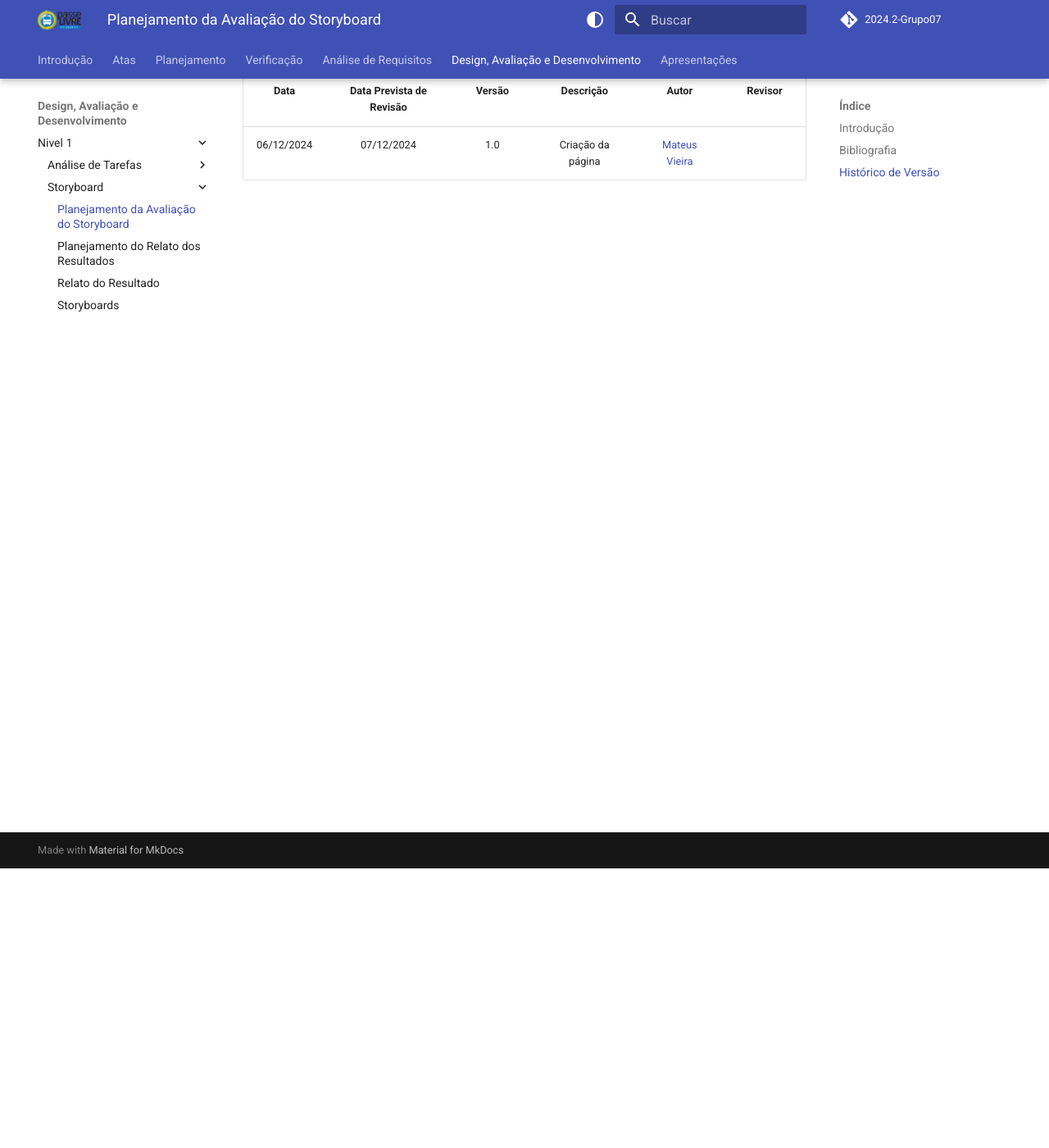
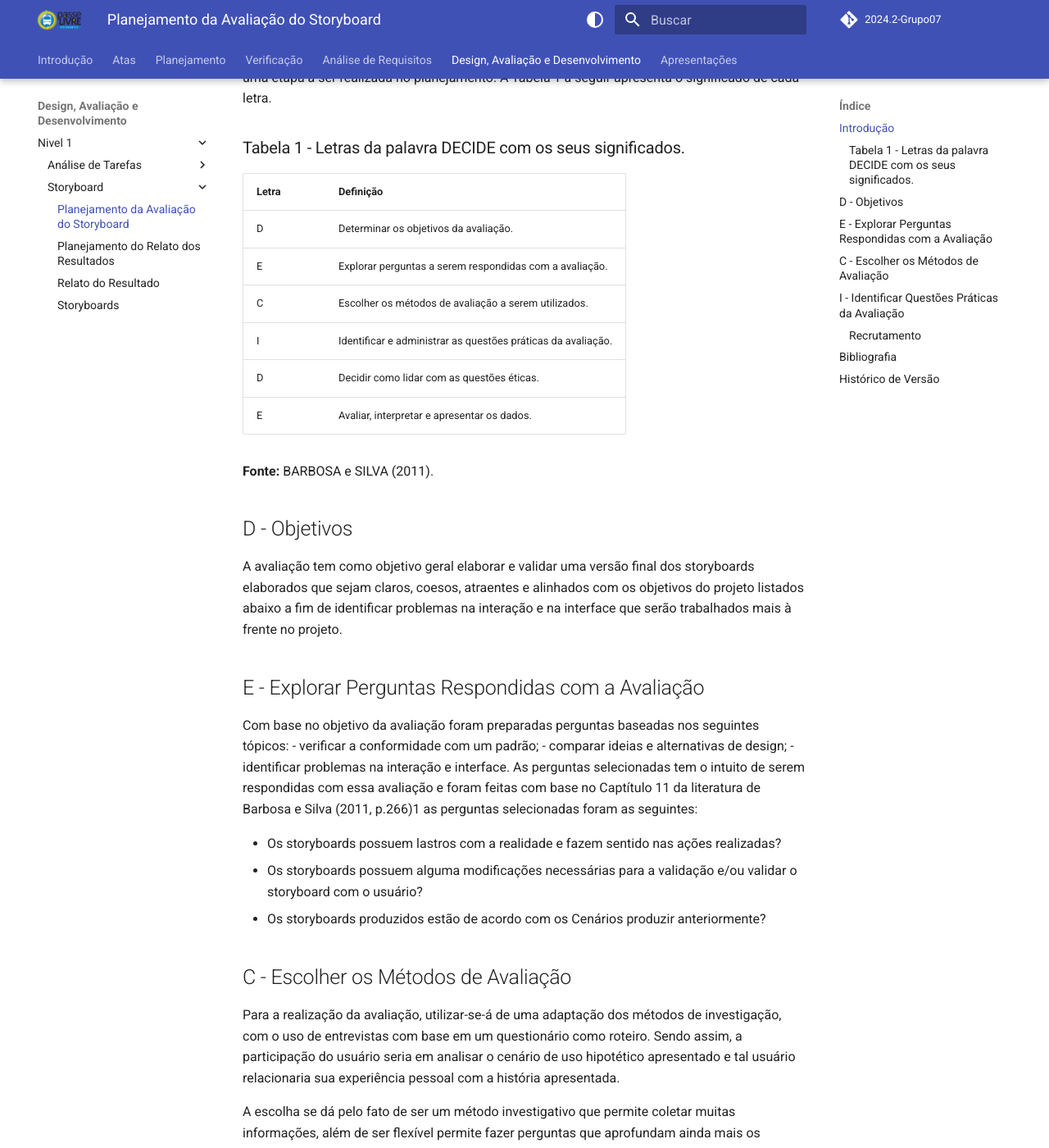
Before and after one commit to Interacao-Humano-Computador/2024.2-PasseLivreEstudantil, an MkDocs documentation site: the page built from docs/design_avaliacao_desenvolvimento/nivel01/storyboard/planejamento_avaliacao.md, in a window 1280 px wide and 1400 px high, scrolled down 341 px. Shown: the whole window at 82% size. Built offline with MkDocs 1.6.1 and Material for MkDocs 9.7.7, drawn with Linux system fonts in a browser that asks for light colours; comment, search, counter and statistics services are not loaded; old or Windows-style settings are respelled for this version of MkDocs; the version menu is left out; some of the changed text lies outside the part shown.

Commit message:
Começando o planejamento avalaiação storyboard

```diff
--- a/docs/design_avaliacao_desenvolvimento/nivel01/storyboard/planejamento_avaliacao.md
+++ b/docs/design_avaliacao_desenvolvimento/nivel01/storyboard/planejamento_avaliacao.md
@@ -1,6 +1,47 @@
 # Planejamento da Avaliação do Storyboard
 
 ## Introdução
+
+O planejamento de uma avaliação do storyboard envolve definir metas, critérios, público e estabelecer cronogramas apropriados para revisão e iteração. Uma avaliação cuidadosa do storyboard aprimorará sua narrativa visual e garantirá que seu projeto final atinja seus objetivos e se conecte efetivamente com seu público.
+
+Para realizar esse planejamento será utilizado o framework DECIDE, onde cada letra da palavra é uma etapa a ser realizada no planejamento. A Tabela 1 a seguir apresenta o significado de cada letra.
+
+### Tabela 1 - Letras da palavra DECIDE com os seus significados.
+
+| Letra | Definição                                                        |
+|-------|------------------------------------------------------------------|
+| D     | Determinar os objetivos da avaliação.                           |
+| E     | Explorar perguntas a serem respondidas com a avaliação.         |
+| C     | Escolher os métodos de avaliação a serem utilizados.            |
+| I     | Identificar e administrar as questões práticas da avaliação.    |
+| D     | Decidir como lidar com as questões éticas.                      |
+| E     | Avaliar, interpretar e apresentar os dados.                     |
+
+**Fonte:** BARBOSA e SILVA (2011).
+
+## D - Objetivos
+
+ A avaliação tem como objetivo geral elaborar e validar uma versão final dos storyboards elaborados que sejam claros, coesos, atraentes e alinhados com os objetivos do projeto listados abaixo a fim de identificar problemas na interação e na interface que serão trabalhados mais à frente no projeto.
+
+## E - Explorar Perguntas Respondidas com a Avaliação
+
+Com base no objetivo da avaliação foram preparadas perguntas baseadas nos seguintes tópicos: - verificar a conformidade com um padrão; - comparar ideias e alternativas de design; - identificar problemas na interação e interface. As perguntas selecionadas tem o intuito de serem respondidas com essa avaliação e foram feitas com base no Captítulo 11 da literatura de Barbosa e Silva (2011, p.266)1 as perguntas selecionadas foram as seguintes:
+
+- Os storyboards possuem lastros com a realidade e fazem sentido nas ações realizadas?
+- Os storyboards possuem alguma modificações necessárias para a validação e/ou validar o storyboard com o usuário?
+- Os storyboards produzidos estão de acordo com os Cenários produzir anteriormente?
+
+## C - Escolher os Métodos de Avaliação
+
+Para a realização da avaliação, utilizar-se-á de uma adaptação dos métodos de investigação, com o uso de entrevistas com base em um questionário como roteiro. Sendo assim, a participação do usuário seria em analisar o cenário de uso hipotético apresentado e tal usuário relacionaria sua experiência pessoal com a história apresentada.
+
+A escolha se dá pelo fato de ser um método investigativo que permite coletar muitas informações, além de ser flexível permite fazer perguntas que aprofundam ainda mais os objetivos a serem alcançados pelos usuários. Ademais, tal entrevista deve ser estritamente gravada e documentada.
+
+## I - Identificar Questões Práticas da Avaliação
+
+### Recrutamento
+
+O recrutamento dos usuários será flexibilizado ao entrevistador em questão, e a escolha de cada um deve ter como base o Perfil de Usuário já levantado pelo questionário. Quanto ao local, que também será flexível, as reuniões podem ser presenciais ou online. Como cada integrante do grupo ficou responsável pela criação de um storyboard, tem-se um total de quatro storyboards. Sendo assim, como cada avaliação será feita de maneira individual para cada storyboard, serão necessários 4 usuários.
 
 <!-- ## Referências Bibliográficas
 Usar apenas se houver alguma referência bibliográfica
```
